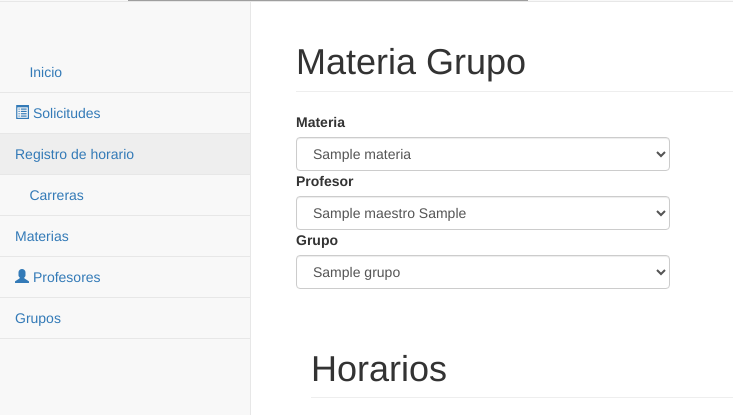
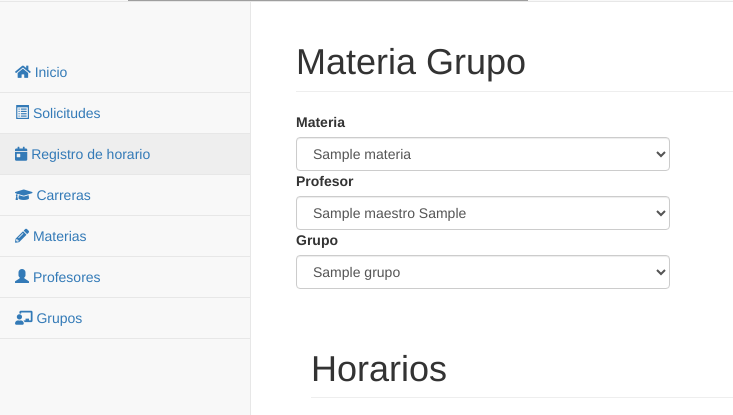
Before and after one commit to EsterUscanga/prueba_upa, a PHP site: page /pages/Materia_Grupo.php in a window 1280 px wide. Shown: the part 299-714 px from the top of the page, without its empty margins (0-733 px from the left). Run offline with PHP 8.4, Linux system fonts and the light colour scheme; tables that the repository leaves empty hold one stand-in row (values such as "Sample post"); grey boxes are pictures that could not be loaded.

Commit message:
Was added the icon to the title page

```diff
--- a/startbootstrap-sb-admin-2-gh-pages/pages/layout/head.php
+++ b/startbootstrap-sb-admin-2-gh-pages/pages/layout/head.php
@@ -9,7 +9,10 @@
   <meta name="description" content="">
   <meta name="author" content="">
 
-  <title>SB Admin 2 - Bootstrap Admin Theme</title>
+  <title>dp prueba</title>
+
+  <!-- Icon document -->
+  <link rel="icon" type="image/x-icon" href="http://www.upa.edu.mx/images/favicon.ico">
 
   <!-- Bootstrap Core CSS -->
   <link href="../vendor/bootstrap/css/bootstrap.min.css" rel="stylesheet">
@@ -23,6 +26,11 @@
   <!-- Custom Fonts -->
   <link href="../vendor/font-awesome/css/font-awesome.min.css" rel="stylesheet" type="text/css">
 
+  <!-- Custom Awesome Icons -->
+  <link rel="stylesheet" href="https://use.fontawesome.com/releases/v5.7.2/css/all.css" integrity="sha384-fnmOCqbTlWIlj8LyTjo7mOUStjsKC4pOpQbqyi7RrhN7udi9RwhKkMHpvLbHG9Sr" crossorigin="anonymous">
+
+
+
   <!-- HTML5 Shim and Respond.js IE8 support of HTML5 elements and media queries -->
   <!-- WARNING: Respond.js doesn't work if you view the page via file:// -->
   <!--[if lt IE 9]>
```
